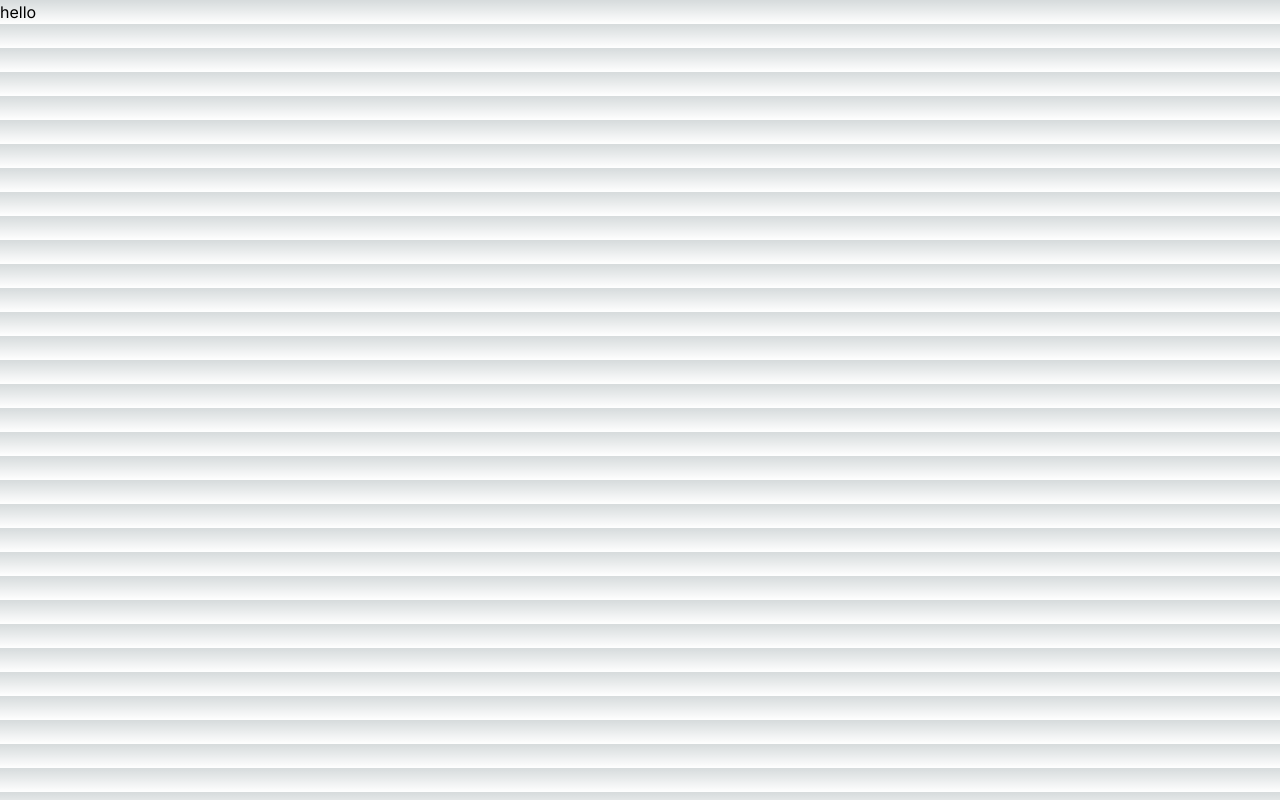
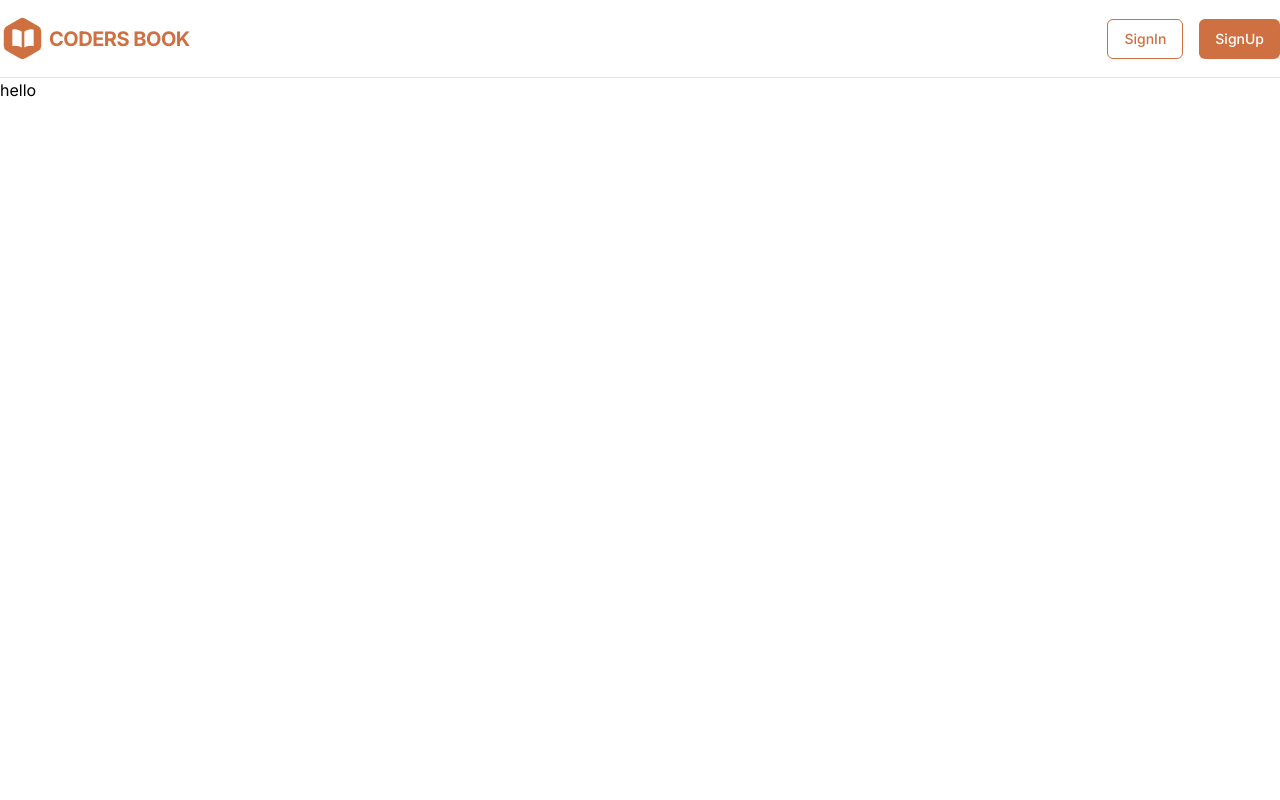
Before and after one commit to rj8574/E-Book-Management, a Next.js app in the folder Frontend/elib-client-app/: page / in a window 1280 px wide. Built offline with nearby package versions, Linux system fonts and the light colour scheme.

Commit message:
add navbar

```diff
--- a/Frontend/elib-client-app/next.config.mjs
+++ b/Frontend/elib-client-app/next.config.mjs
@@ -1,4 +1,13 @@
 /** @type {import('next').NextConfig} */
-const nextConfig = {};
+const nextConfig = {
+    images: {
+        remotePatterns: [
+            {
+                protocol: 'https',
+                hostname: 'res.cloudinary.com',
+            },
+        ],
+    },
+};
 
 export default nextConfig;
--- a/Frontend/elib-client-app/src/app/globals.css
+++ b/Frontend/elib-client-app/src/app/globals.css
@@ -1,33 +1,3 @@
 @tailwind base;
 @tailwind components;
 @tailwind utilities;
-
-:root {
-  --foreground-rgb: 0, 0, 0;
-  --background-start-rgb: 214, 219, 220;
-  --background-end-rgb: 255, 255, 255;
-}
-
-@media (prefers-color-scheme: dark) {
-  :root {
-    --foreground-rgb: 255, 255, 255;
-    --background-start-rgb: 0, 0, 0;
-    --background-end-rgb: 0, 0, 0;
-  }
-}
-
-body {
-  color: rgb(var(--foreground-rgb));
-  background: linear-gradient(
-      to bottom,
-      transparent,
-      rgb(var(--background-end-rgb))
-    )
-    rgb(var(--background-start-rgb));
-}
-
-@layer utilities {
-  .text-balance {
-    text-wrap: balance;
-  }
-}
--- a/Frontend/elib-client-app/src/app/layout.tsx
+++ b/Frontend/elib-client-app/src/app/layout.tsx
@@ -1,6 +1,7 @@
 import type { Metadata } from "next";
 import { Inter } from "next/font/google";
 import "./globals.css";
+import Navbar from "../components/Navbar";
 
 const inter = Inter({ subsets: ["latin"] });
 
@@ -16,7 +17,9 @@
 }>) {
   return (
     <html lang="en">
-      <body className={inter.className}>{children}</body>
+      <body className={inter.className}>
+        <Navbar/>
+        {children}</body>
     </html>
   );
 }
--- a/Frontend/elib-client-app/src/app/page.tsx
+++ b/Frontend/elib-client-app/src/app/page.tsx
@@ -1,7 +1,8 @@
-// import Image from "next/image";
+import React from "react"
+import Image from 'next/image';
 
 export default function Home() {
-  return(
+  return (
     <h1>hello</h1>
   )
 }
--- /dev/null
+++ b/Frontend/elib-client-app/src/components/Navbar.tsx
@@ -0,0 +1,59 @@
+import Link from "next/link";
+import React from "react";
+
+const Navbar=()=>{
+    return(
+        <nav className="py-4 border-b">
+            <div className="max-w-7xl mx-auto flex items-center justify-between" >
+              <div>
+                <Link href={"/"}>
+                <div className="flex items-center gap-1">
+                    <div className="relative">
+                        <Hexagon/>
+                        <BookIcon/>
+                    </div>
+                    <span className="text-xl font-bold uppercase tracking-tight text-primary-500">Coders Book</span>
+                </div>
+                </Link>
+            </div>
+            <div className="flex items-center gap-4">
+            <button className="h-10 rounded-md border border-primary-500 px-4 py-2 text-sm font-medium text-primary-500 transition-all hover:border-primary-100 hover:bg-primary-100 active:border-primary-200 active:bg-primary-200">SignIn</button>
+            <button className="h-10 rounded-md bg-primary-500 px-4 py-2 text-sm font-medium text-white transition-all hover:bg-primary-600 active:bg-primary-700">SignUp</button>
+            </div>
+            </div>
+        </nav>
+    )
+}
+
+export default Navbar
+
+const Hexagon = () => (
+    <svg
+        xmlns="http://www.w3.org/2000/svg"
+        width="45"
+        height="45"
+        viewBox="0 0 24 24"
+        fill="#ce7041"
+        stroke="#ce7041"
+        strokeWidth="2"
+        strokeLinecap="round"
+        strokeLinejoin="round"
+        className="lucide lucide-hexagon">
+        <path d="M21 16V8a2 2 0 0 0-1-1.73l-7-4a2 2 0 0 0-2 0l-7 4A2 2 0 0 0 3 8v8a2 2 0 0 0 1 1.73l7 4a2 2 0 0 0 2 0l7-4A2 2 0 0 0 21 16z" />
+    </svg>
+);
+const BookIcon = () => (
+    <svg
+        xmlns="http://www.w3.org/2000/svg"
+        fill="#fff"
+        viewBox="0 0 24 24"
+        strokeWidth={2}
+        stroke="#ce7041"
+        className="absolute left-1/2 top-1/2 h-8 w-8 -translate-x-1/2 -translate-y-1/2 transform">
+        <path
+            strokeLinecap="round"
+            strokeLinejoin="round"
+            d="M12 6.042A8.967 8.967 0 0 0 6 3.75c-1.052 0-2.062.18-3 .512v14.25A8.987 8.987 0 0 1 6 18c2.305 0 4.408.867 6 2.292m0-14.25a8.966 8.966 0 0 1 6-2.292c1.052 0 2.062.18 3 .512v14.25A8.987 8.987 0 0 0 18 18a8.967 8.967 0 0 0-6 2.292m0-14.25v14.25"
+        />
+    </svg>
+);
--- a/Frontend/elib-client-app/tailwind.config.ts
+++ b/Frontend/elib-client-app/tailwind.config.ts
@@ -13,6 +13,21 @@
         "gradient-conic":
           "conic-gradient(from 180deg at 50% 50%, var(--tw-gradient-stops))",
       },
+      colors :{
+        primary: {
+          50: '#fcf6f0',
+          100: '#f7eadd',
+          200: '#eed2ba',
+          300: '#e3b28e',
+          400: '#d78d60',
+          500: '#ce7041',
+          600: '#bf5a36',
+          700: '#9f462f',
+          800: '#803a2c',
+          900: '#683226',
+          950: '#381712',
+      },
+      }
     },
   },
   plugins: [],
```
Also changed, not shown: Frontend/elib-client-app/package.json (+6 -5 lines), 1 other file (tests, documents, lock files or other folders).
